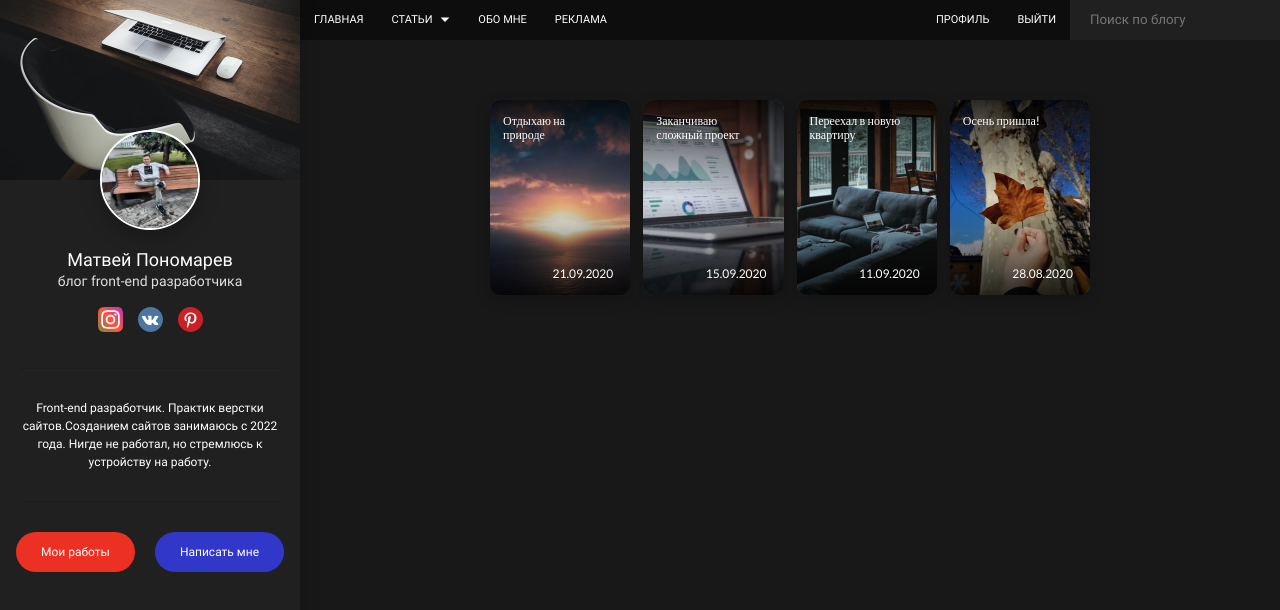
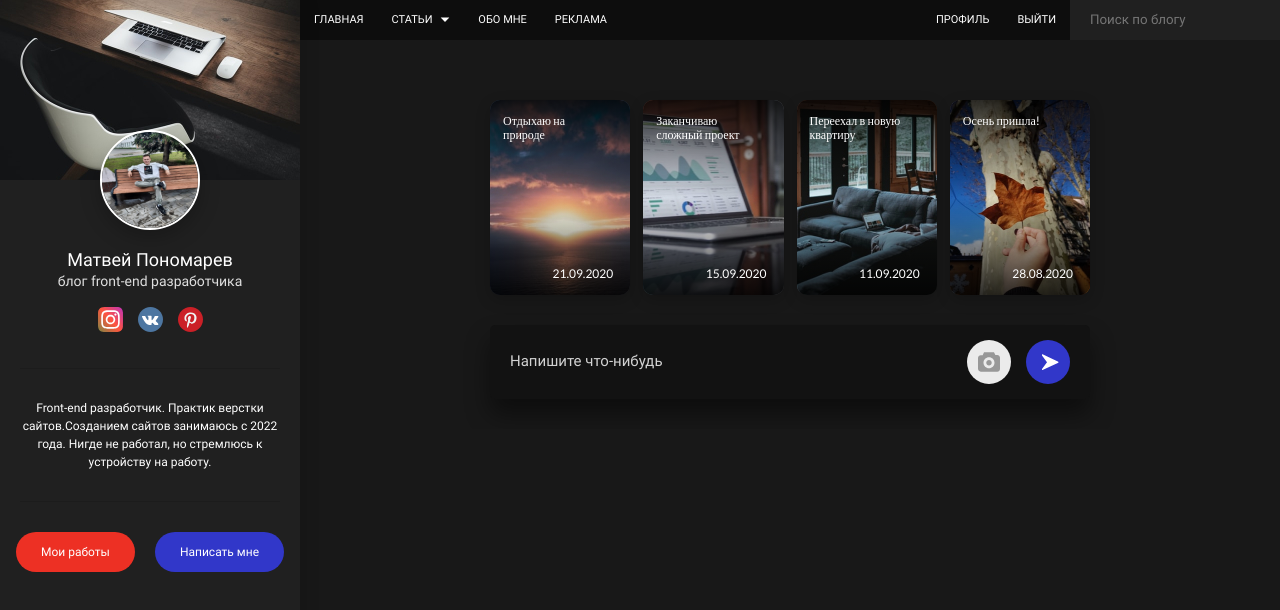
Before and after one commit to c0co4ik/personal-blog, a website: page src/html/index.html in a window 1280 px wide. Drawn offline with nearby package versions, Linux system fonts and the light colour scheme; files that its build step writes are made by us from their sources; files whose address does not match are found by name; a web font is replaced by a local one.

Commit message:
add-post

```diff
--- a/src/html/chunk/body.html
+++ b/src/html/chunk/body.html
@@ -20,3 +20,16 @@
     <time datetime="2020-08-28" class="stories-item__time">28.08.2020</time>
   </div>
 </section>
+<div class="add-post">
+  <form action="/" method="post" class="add-post__form">
+    <textarea class="add-post__textarea" name="post-text" placeholder="Напишите что-нибудь"></textarea>
+    <div class="add-post__form-action">
+      <label class="add-post__file" for="add-post-file">
+        <input type="file" id="add-post-file">
+      </label>
+      <button class="add-post__send" type="submit">
+        <img class="add-post__send-arrow" src="img/post-send.svg" alt="Отправить">
+      </button>
+    </div>
+  </form>
+</div>
--- /dev/null
+++ b/src/sass/block/add-post.scss
@@ -0,0 +1,67 @@
+.add-post{
+  margin-bottom: 30px;
+  box-shadow: 0 15px 25px rgba( 0, 0, 0, .45);
+  background-color: $color-bg-black;
+  border-radius: 5px;
+  padding: 15px 20px;
+
+  &__form{
+    @include reset-model;
+    display: flex;
+    align-items: center;
+    justify-content: space-between;
+  }
+
+  &__textarea{
+    @include reset-list;
+    @include font-roboto-regular;
+    @include font(15px, 18px);
+    display: block;
+    width: 70%;
+    height: 20px;
+    border: none;
+    background: transparent;
+    color: $color-text-gray;
+    resize: none;
+    outline: none;
+
+    &::placeholder{
+      color: $color-text-gray;
+    }
+  }
+
+  &__file,
+  &__send{
+    display: block;
+    width: 44px;
+    height: 44px;
+    cursor: pointer;
+    border-radius: 50%;
+    transition: background-color .2s linear;
+  }
+
+  &__file{
+    @include reset-model;
+    background: #EBEBEB url("../img/post-photo.svg") center no-repeat;
+      input{
+        display: none;
+      }
+  }
+
+  &__send{
+    @include reset-button;
+    background: $color-bg-blue;
+      &:hover{
+      background-color: darken($color-bg-blue, 5%);
+      }
+
+    &-arrow{
+      transform: translate(10%, 10%);
+    }
+  }
+
+  &__form-action{
+    display: flex;
+    gap: 15px;
+  }
+}
```
Also changed, not shown: src/img/post-photo.svg (added), src/img/post-send.svg (added).
